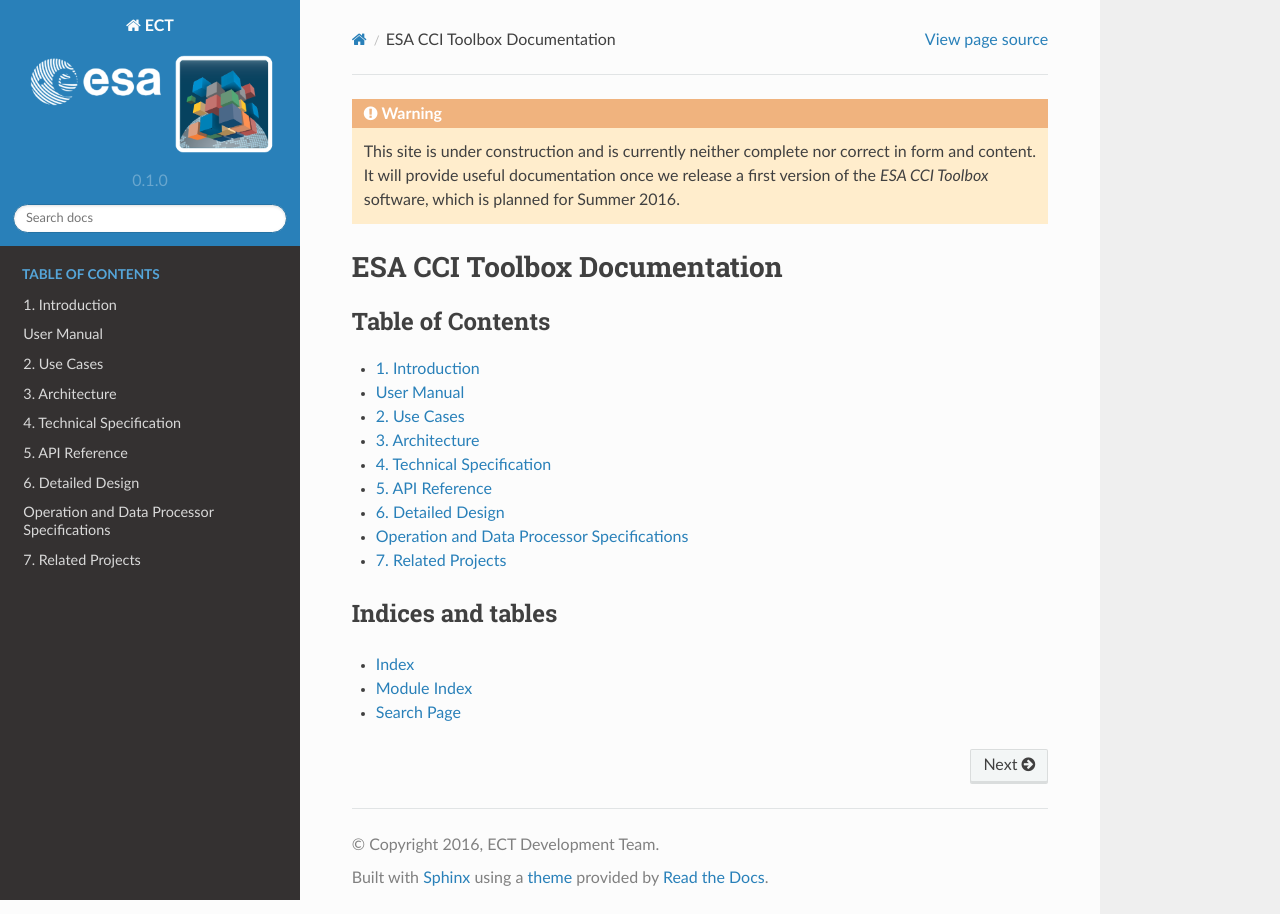
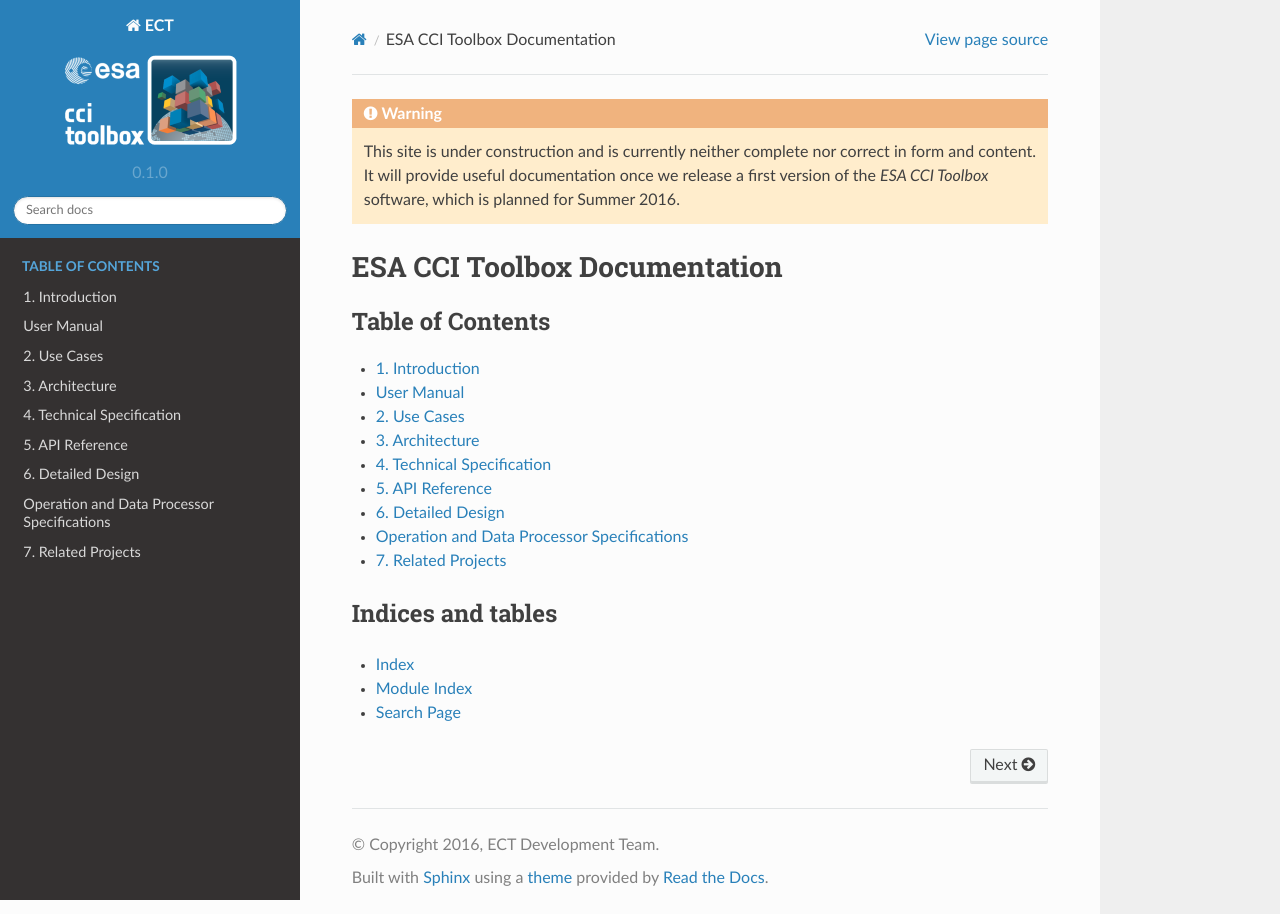
Before and after one commit to CCI-Tools/cate, a Sphinx documentation site: the page built from doc/source/index.rst, in a window 1280 px wide. Built offline with Sphinx 7.4.7 and the Read the Docs theme 2.0.0, drawn with Linux system fonts in a browser that asks for light colours; pages that are not in the unit, such as notebooks, are missing from menus.

Commit message:
ect logo update

```diff
--- a/doc/source/conf.py
+++ b/doc/source/conf.py
@@ -154,7 +154,7 @@
 
 # The name of an image file (relative to this directory) to place at the top
 # of the sidebar.
-html_logo = '_static/logo/cci-toolbox-logo.png'
+html_logo = '_static/logo/cci-toolbox-logo-html.png'
 
 # The name of an image file (relative to this directory) to use as a favicon of
 # the docs.  This file should be a Windows icon file (.ico) being 16x16 or 32x32
@@ -255,7 +255,7 @@
 
 # The name of an image file (relative to this directory) to place at the top of
 # the title page.
-latex_logo = '_static/logo/cci-toolbox-logo.png'
+latex_logo = '_static/logo/cci-toolbox-latex.jpg'
 
 # For "manual" documents, if this is true, then toplevel headings are parts,
 # not chapters.
```
Also changed, not shown: doc/source/_static/logo/cci-toolbox-logo-html.png (added), doc/source/_static/logo/cci-toolbox-logo-latex.jpg (added), doc/source/_static/logo/cci-toolbox-logo.png (deleted).
